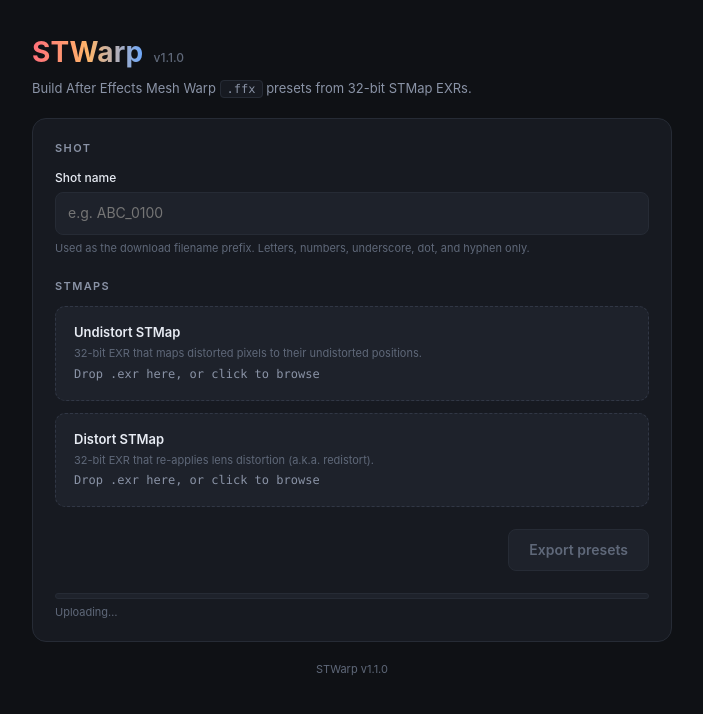
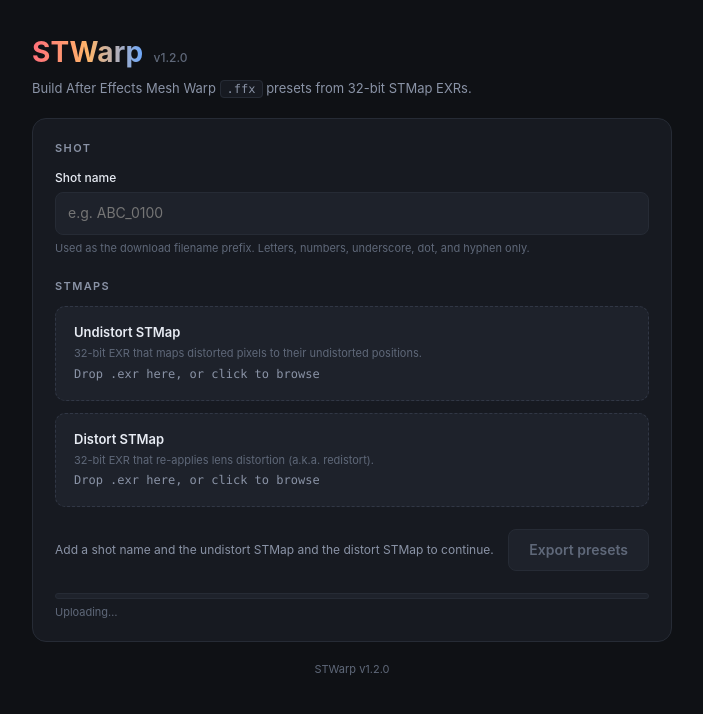
Before and after one commit to shango/STWarp, a FastAPI app: page / in a window 1280 px wide. Shown: the top 714 px of the page, without its empty margins (288-991 px from the left). Run offline with FastAPI, Linux system fonts and the light colour scheme.

Commit message:
web: v1.2.0 — live status hint, form reset after export, cursor fix
- Show a live "Add a shot name and the undistort STMap..." hint in
  the status area so it's obvious what's needed to enable Export.
- Reset the form after a successful download (clear shot name, both
  file slots, drop-zone state, progress bar) so the user can drop
  the next pair without manual cleanup.
- Use cursor: default on the disabled Export button so hovering it
  no longer shows the "no-entry" cursor.

Co-Authored-By: Claude Opus 4.7 (1M context) <noreply@anthropic.com>

```diff
--- a/stwarp/__init__.py
+++ b/stwarp/__init__.py
@@ -1,4 +1,4 @@
 """STWarp: build Adobe After Effects Mesh Warp .ffx presets from STMap EXRs."""
 
-__version__ = "1.1.0"
+__version__ = "1.2.0"
 __app_name__ = "STWarp"
--- a/web/app/static/app.js
+++ b/web/app/static/app.js
@@ -22,13 +22,31 @@
     if (kind) status.classList.add(kind);
   }
 
+  function clearTransientStatus() {
+    if (status.classList.contains("error") || status.classList.contains("success")) {
+      setStatus("");
+    }
+  }
+
   function refresh() {
-    const filesOk = state.files.undistort && state.files.distort;
-    btn.disabled = !(state.shotOk && filesOk);
+    btn.disabled = !(state.shotOk && state.files.undistort && state.files.distort);
+
+    // Don't clobber an active error or success message from the last upload;
+    // it gets cleared the moment the user changes any input.
+    if (status.classList.contains("error") || status.classList.contains("success")) {
+      return;
+    }
+
+    const missing = [];
+    if (!state.shotOk) missing.push("a shot name");
+    if (!state.files.undistort) missing.push("the undistort STMap");
+    if (!state.files.distort) missing.push("the distort STMap");
+    setStatus(missing.length ? `Add ${missing.join(" and ")} to continue.` : "");
   }
 
   shotInput.addEventListener("input", () => {
     state.shotOk = SHOT_RE.test(shotInput.value.trim());
+    clearTransientStatus();
     refresh();
   });
 
@@ -88,6 +106,25 @@
 
   drops.forEach(attachDrop);
 
+  function resetForm() {
+    shotInput.value = "";
+    state.shotOk = false;
+    state.files.undistort = null;
+    state.files.distort = null;
+    drops.forEach((el) => {
+      el.classList.remove("filled");
+      const input = el.querySelector('input[type="file"]');
+      input.value = "";
+      const filenameEl = el.querySelector(".drop-filename");
+      filenameEl.textContent = filenameEl.dataset.empty;
+    });
+    progress.hidden = true;
+    progressFill.style.width = "0%";
+  }
+
+  // Show the initial "what's missing" hint on load.
+  refresh();
+
   function formatBytes(n) {
     if (n < 1024) return `${n} B`;
     if (n < 1024 * 1024) return `${(n / 1024).toFixed(1)} KB`;
@@ -111,16 +148,14 @@
 
     try {
       const blob = await uploadWithProgress(data);
-      progressFill.style.width = "100%";
-      progressLabel.textContent = "Done";
       const zipName = `${shotInput.value.trim()}_AE_mesh_warp_presets.zip`;
       triggerDownload(blob, zipName);
-      setStatus(`Downloaded ${zipName}`, "success");
+      setStatus(`Downloaded ${zipName}. Ready for the next shot.`, "success");
+      resetForm();
     } catch (err) {
       setStatus(err.message || "Export failed.", "error");
       progress.hidden = true;
     } finally {
-      btn.disabled = false;
       refresh();
     }
   });
--- a/web/app/static/styles.css
+++ b/web/app/static/styles.css
@@ -213,7 +213,7 @@ input[type="text"]:invalid:not(:placeholder-shown) {
   background: var(--surface-hi);
   color: var(--text-muted);
   border-color: var(--border);
-  cursor: not-allowed;
+  cursor: default;
 }
 
 .progress {
```
